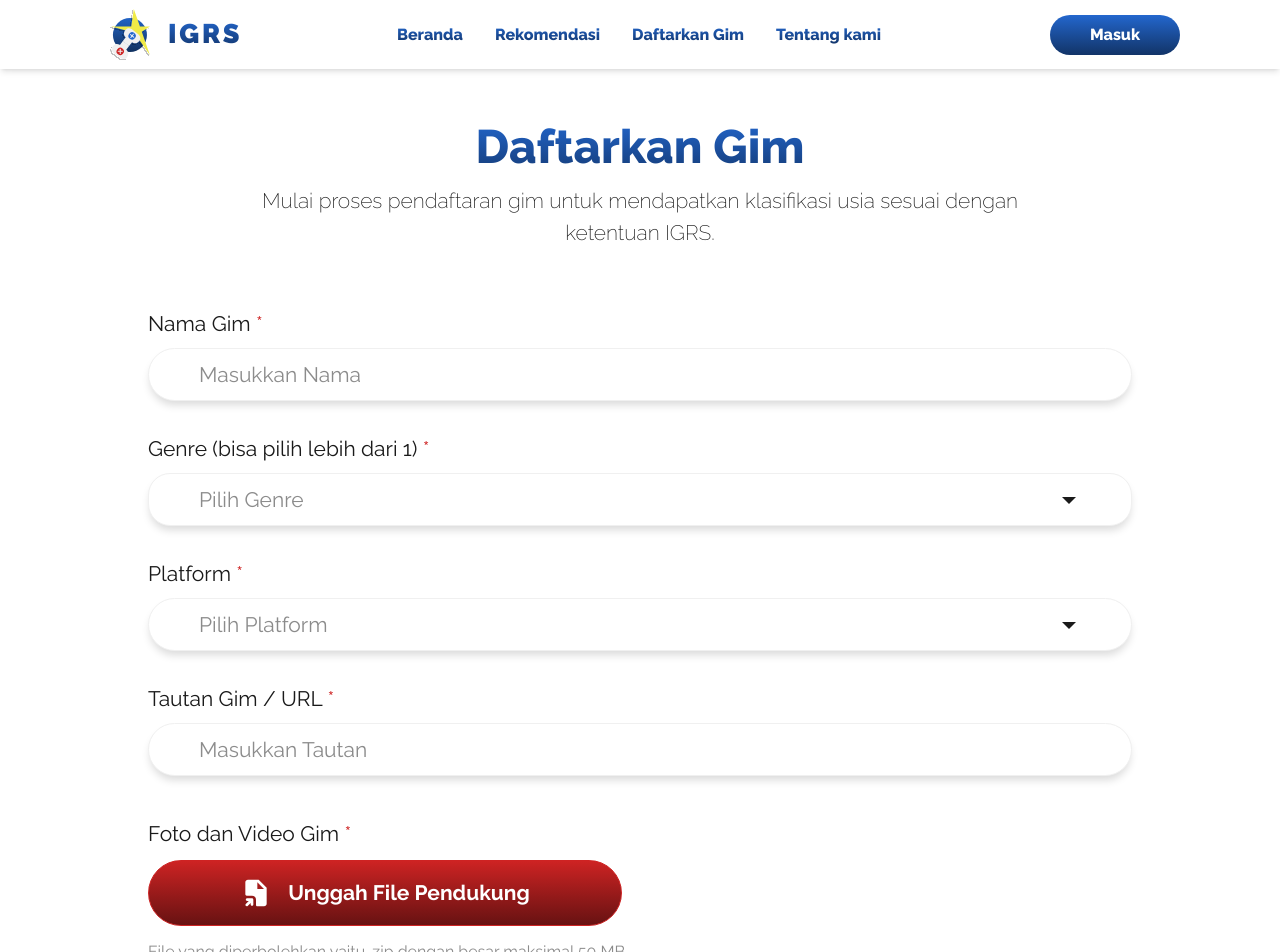
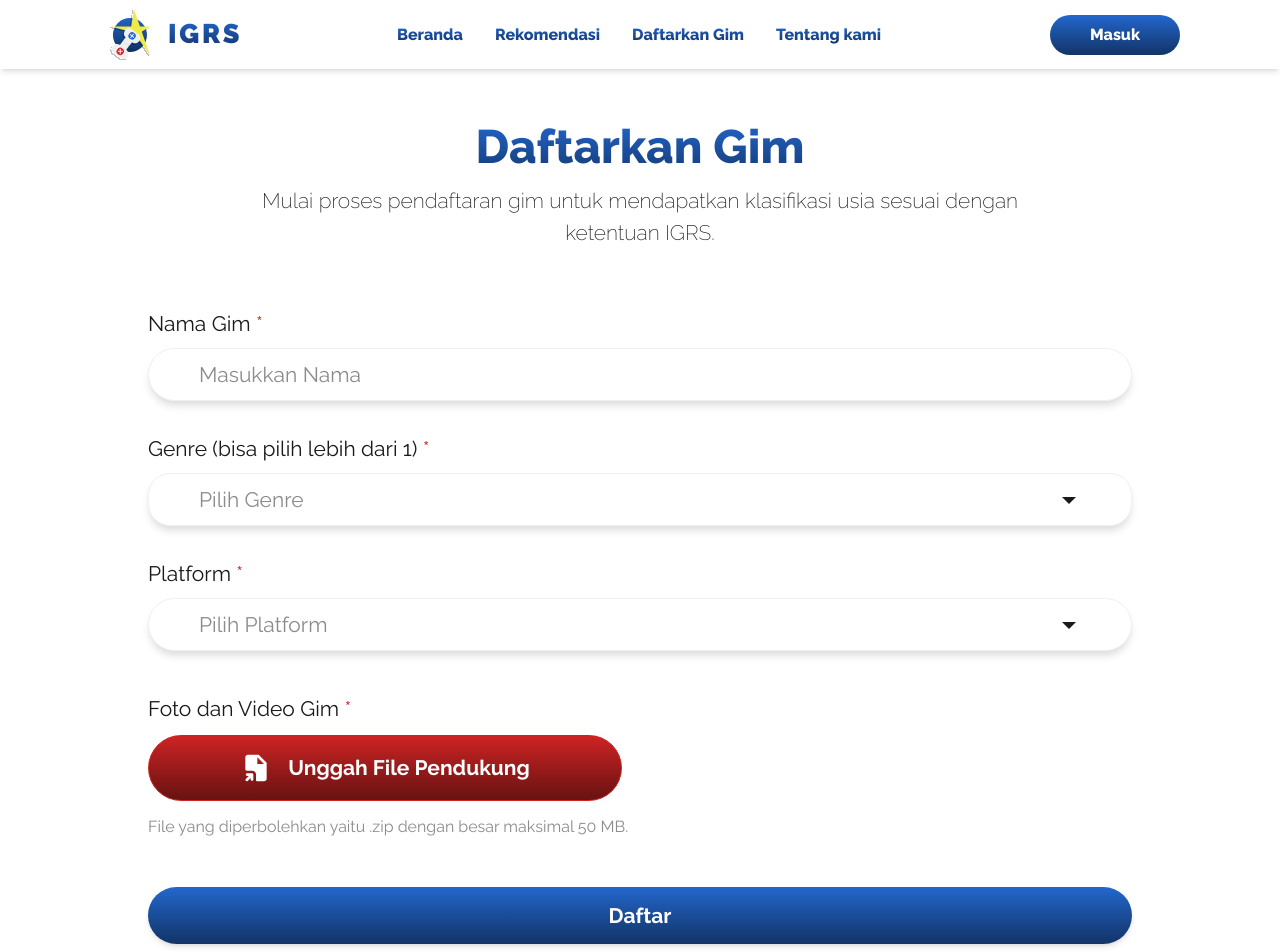
Before and after one commit to adha20/redesign-challenge-10, a React (Vite) app in the folder Frontend/: page /daftar-gim in a window 1280 px wide. Shown: the top 952 px of the page. Built offline with nearby package versions, Linux system fonts and the light colour scheme.

Commit message:
style(frontend): adjust margin above register game button

```diff
--- a/Frontend/src/components/register/RegisterGamePage.jsx
+++ b/Frontend/src/components/register/RegisterGamePage.jsx
@@ -178,17 +178,6 @@ export default function RegisterGamePage() {
             </div>
           </div>
 
-          {/* Tautan Gim */}
-          <div className="w-full lg:w-[984px] flex flex-col gap-[8px]">
-            <label className="text-[16px] lg:text-[21px] text-[#1a1a1a] font-normal leading-[1.5]">
-              Tautan Gim / URL <span className="text-[#ce2323]">*</span>
-            </label>
-            <input
-              type="text"
-              placeholder="Masukkan Tautan"
-              className="bg-white border border-[#f0f0f0] rounded-[222px] px-[24px] lg:px-[50px] py-[10px] w-full outline-none text-[16px] lg:text-[21px] text-[#1a1a1a] placeholder:text-[#1a1a1a] placeholder:opacity-50 shadow-[0_6px_8px_-2px_rgba(0,0,0,0.15)]"
-            />
-          </div>
 
           {/* File Pendukung */}
           <div className="w-full lg:w-[984px] flex flex-col gap-[10px] mt-[10px] items-start shrink-0">
@@ -249,7 +238,7 @@ export default function RegisterGamePage() {
           </div>
 
           {/* Tombol Daftar */}
-          <div className="mt-[20px] lg:mt-[30px] w-full lg:w-[984px]">
+          <div className="mt-[10px] lg:mt-[16px] w-full lg:w-[984px]">
             <Button
               className="!w-full !justify-center !py-[12px] lg:!py-[16px] !rounded-[222px] shadow-md"
             >
```
